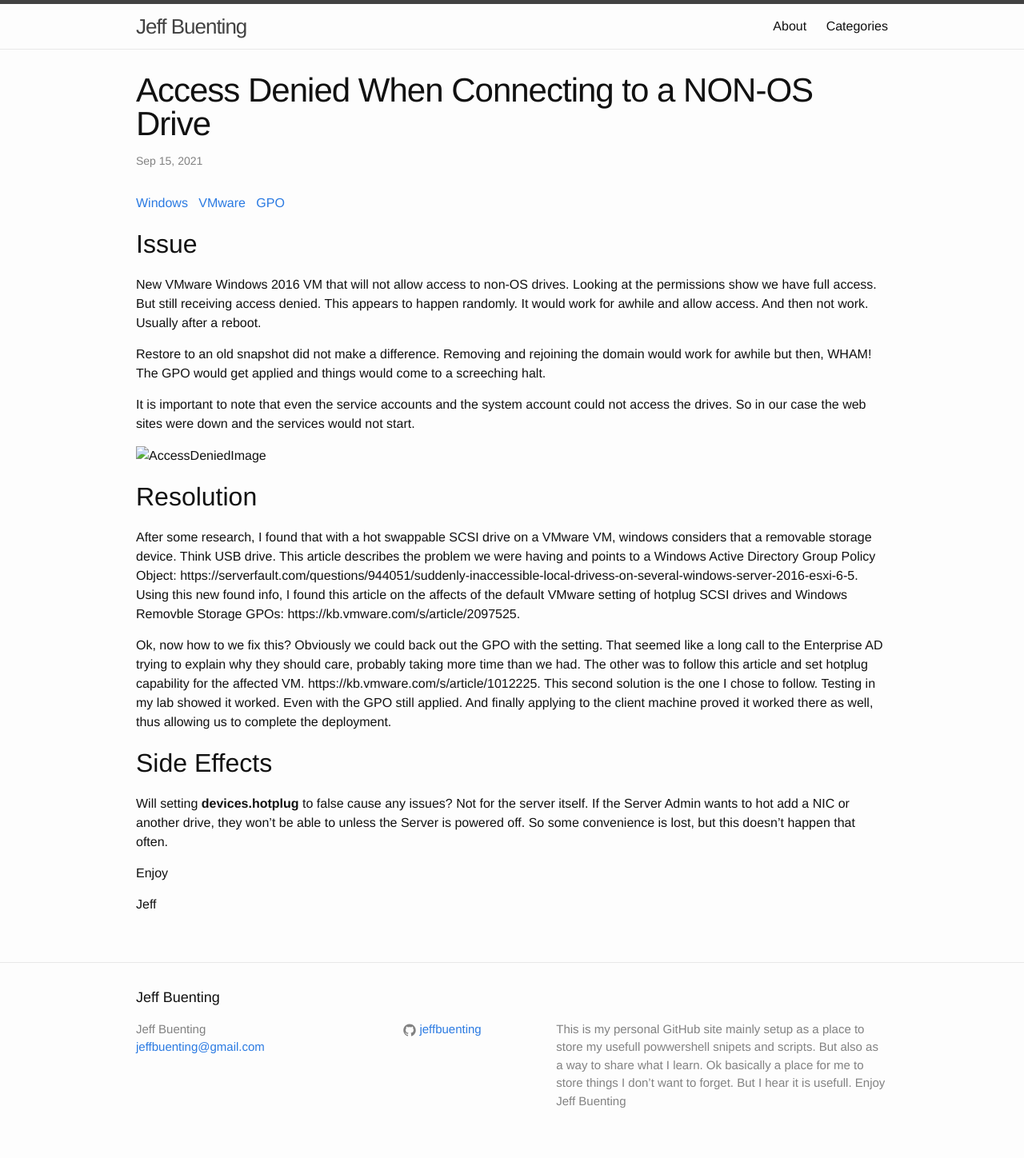
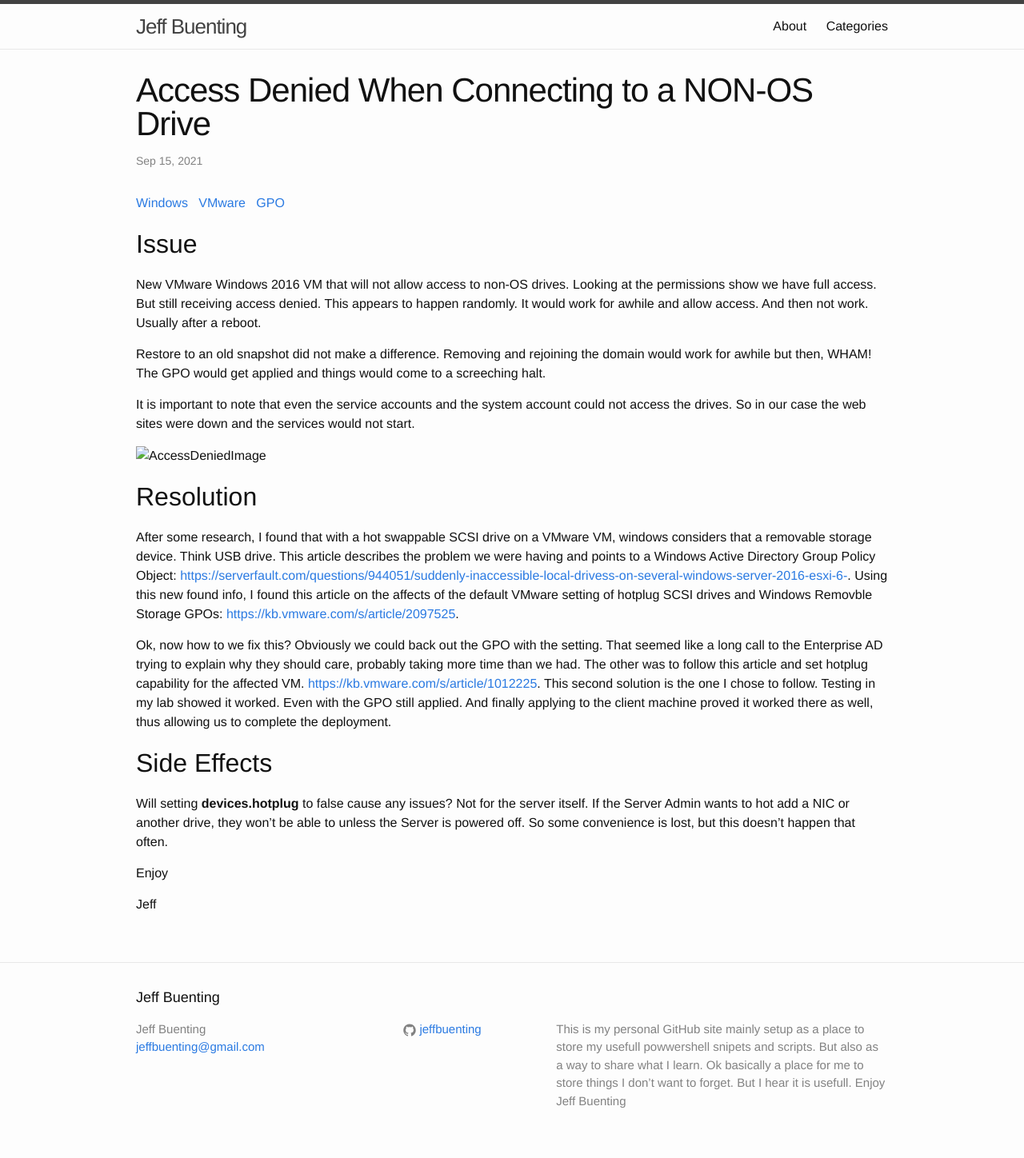
Before and after one commit to jeffbuenting/jeffbuenting.github.io, a Jekyll site: the page built from _posts/2021-09-15-AccessDeniedNonOSDrive.markdown, in a window 1280 px wide. Shown: the whole page at 80% size. Built offline with Jekyll 4.4.1, drawn with Linux system fonts in a browser that asks for light colours; some of the changed lines change nothing that is shown.

Commit message:
link format

```diff
--- a/_posts/2021-09-15-AccessDeniedNonOSDrive.markdown
+++ b/_posts/2021-09-15-AccessDeniedNonOSDrive.markdown
@@ -15,9 +15,9 @@
 ![AccessDeniedImage](..\Images\2021-09-15-AccessDeniedNonOSDrive\AccessDenied.jpg)
 
 ## Resolution
-After some research, I found that with a hot swappable SCSI drive on a VMware VM, windows considers that a removable storage device.  Think USB drive.  This article describes the problem we were having and points to a Windows Active Directory Group Policy Object: https://serverfault.com/questions/944051/suddenly-inaccessible-local-drivess-on-several-windows-server-2016-esxi-6-5.  Using this new found info, I found this article on the affects of the default VMware setting of hotplug SCSI drives and Windows Removble Storage GPOs: https://kb.vmware.com/s/article/2097525.
+After some research, I found that with a hot swappable SCSI drive on a VMware VM, windows considers that a removable storage device.  Think USB drive.  This article describes the problem we were having and points to a Windows Active Directory Group Policy Object: [https://serverfault.com/questions/944051/suddenly-inaccessible-local-drivess-on-several-windows-server-2016-esxi-6-](https://serverfault.com/questions/944051/suddenly-inaccessible-local-drivess-on-several-windows-server-2016-esxi-6-5).  Using this new found info, I found this article on the affects of the default VMware setting of hotplug SCSI drives and Windows Removble Storage GPOs: [https://kb.vmware.com/s/article/2097525](https://kb.vmware.com/s/article/2097525).
 
-Ok, now how to we fix this?  Obviously we could back out the GPO with the setting.  That seemed like a long call to the Enterprise AD trying to explain why they should care, probably taking more time than we had.  The other was to follow this article and set hotplug capability for the affected VM.  https://kb.vmware.com/s/article/1012225.  This second solution is the one I chose to follow.  Testing in my lab showed it worked.  Even with the GPO still applied.  And finally applying to the client machine proved it worked there as well, thus allowing us to complete the deployment.
+Ok, now how to we fix this?  Obviously we could back out the GPO with the setting.  That seemed like a long call to the Enterprise AD trying to explain why they should care, probably taking more time than we had.  The other was to follow this article and set hotplug capability for the affected VM.  [https://kb.vmware.com/s/article/1012225](https://kb.vmware.com/s/article/1012225).  This second solution is the one I chose to follow.  Testing in my lab showed it worked.  Even with the GPO still applied.  And finally applying to the client machine proved it worked there as well, thus allowing us to complete the deployment.
 
 ## Side Effects
 Will setting **devices.hotplug** to false cause any issues?  Not for the server itself.  If the Server Admin wants to hot add a NIC or another drive, they won’t be able to unless the Server is powered off.  So some convenience is lost, but this doesn’t happen that often.
```
